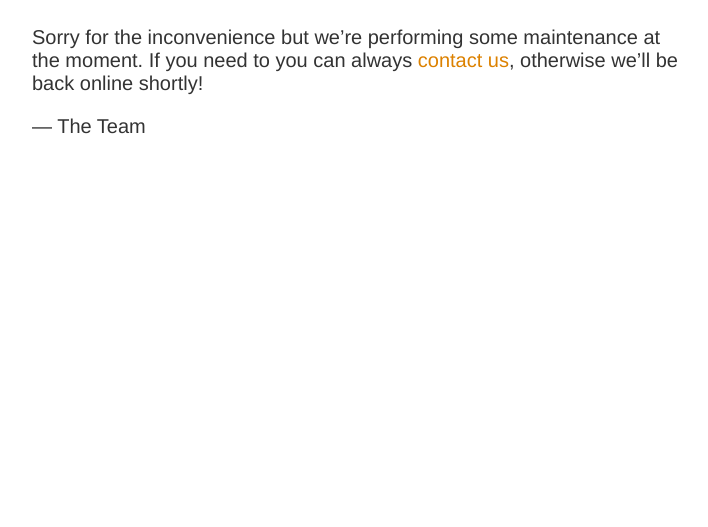
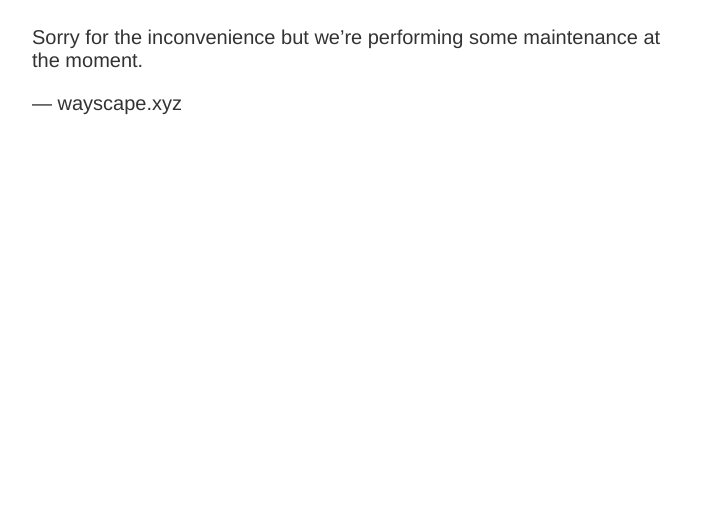
Before and after one commit to wayscapeofficial/home, a plain HTML site: page index.html in a window 1280 px wide. Shown: the part 273-800 px from the top of the page, without its empty margins (283-991 px from the left). Drawn offline with Linux system fonts and the light colour scheme.

Commit message:
Update index.html

```diff
--- a/index.html
+++ b/index.html
@@ -1,7 +1,7 @@
 <!doctype html>
 <html>
 <head>
-<title>Site Maintenance</title>
+<title>wayscape | Site Maintenance</title>
 <meta charset="utf-8"/>
 <meta name="robots" content="noindex"/>
 <meta name="viewport" content="width=device-width, initial-scale=1.0">
@@ -18,8 +18,8 @@
 <article>
     <h1>We&rsquo;ll be back soon!</h1>
     <div>
-        <p>Sorry for the inconvenience but we&rsquo;re performing some maintenance at the moment. If you need to you can always <a href="mailto:#">contact us</a>, otherwise we&rsquo;ll be back online shortly!</p>
-        <p>&mdash; The Team</p>
+        <p>Sorry for the inconvenience but we&rsquo;re performing some maintenance at the moment.</p>
+        <p>&mdash; wayscape.xyz</p>
     </div>
 </article>
 </body>
```
